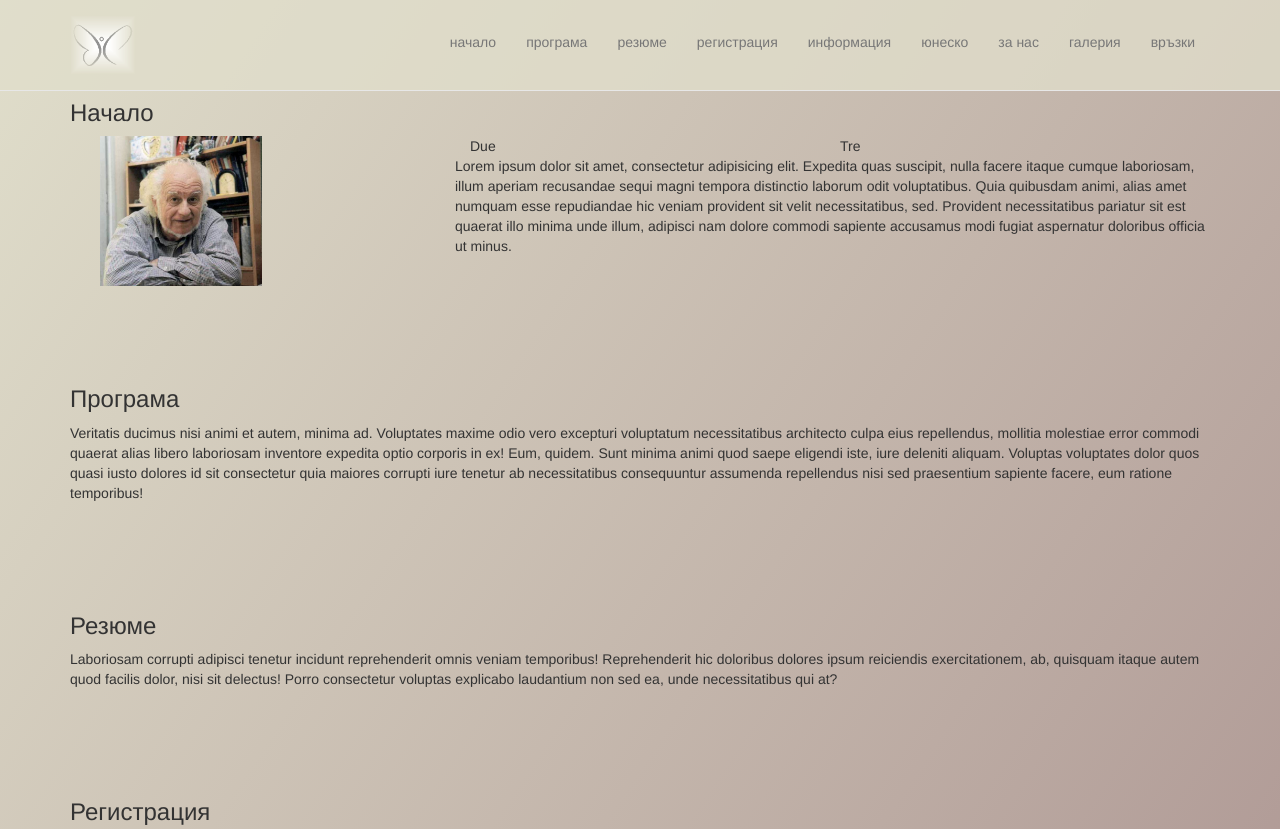
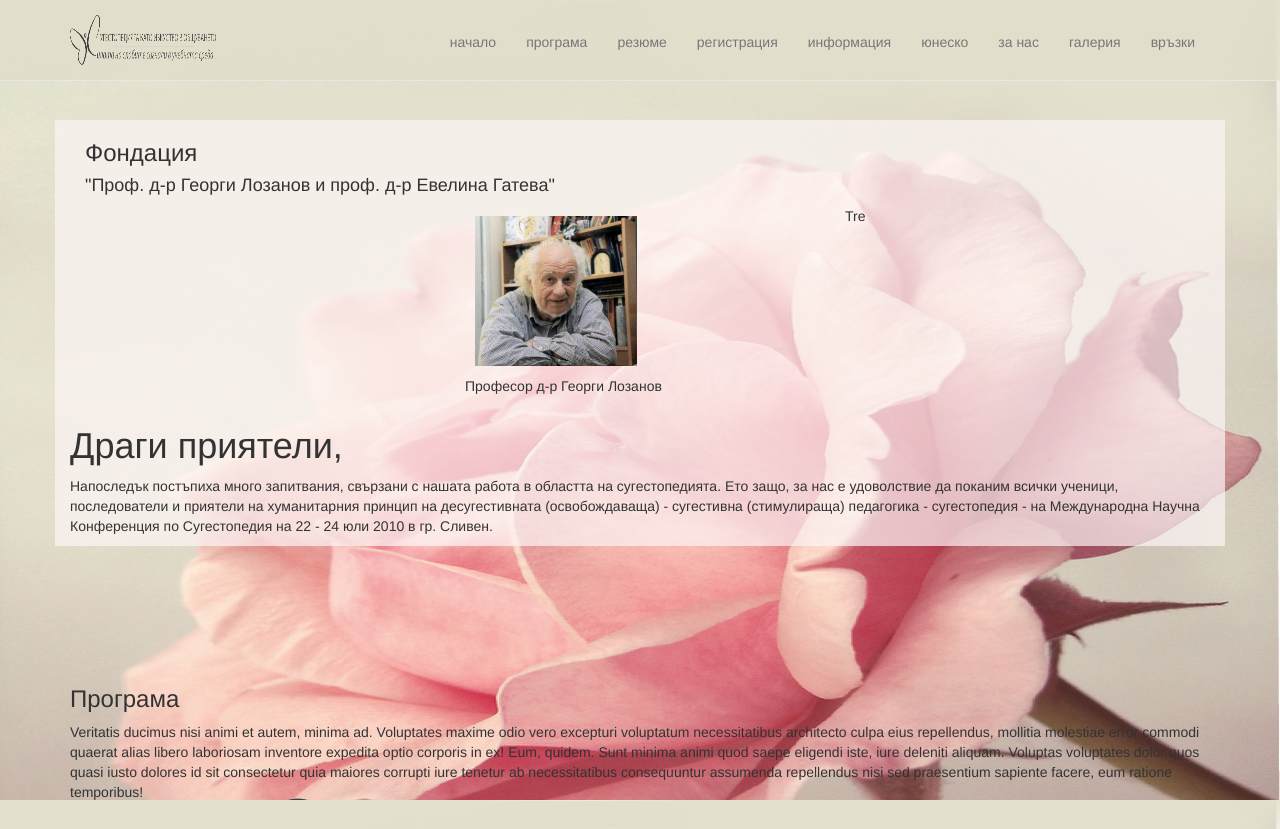
Before and after one commit to Jazastry/SugestoConf, a plain HTML site: page index.html in a window 1280 px wide. Shown: the top 829 px of the page. Drawn offline with Linux system fonts and the light colour scheme.

Commit message:
Started background improvement, some initial content.

```diff
--- a/css/style.scss
+++ b/css/style.scss
@@ -9,7 +9,7 @@ $rose-dark: #FF64A2;
 $gray-light: #EDEAEA;
 $gray-light-trans: rgba(237,234,234, 0.8);
 
-$background-top-left: #E0DECB;
+$background-top-left: #E4E0CE;
 $background-top-left-trans: rgba(224,222,203,0.8);
 $background-bottom-right: #9F8283;
 $background-bottom-right-trans: rgba(159,130,131,0.8);
@@ -17,27 +17,42 @@ $background-bottom-right-trans: rgba(159,130,131,0.8);
 
 nav.navbar {
 	background-color: $background-top-left-trans;
+	.navbar-header button {
+
+	}
 	.nav.navbar-nav {
 		padding-top: 1.5%;
 	}
 }
-
-body {
-    background: -webkit-linear-gradient(left top, $background-top-left , $background-bottom-right); /* For Safari 5.1 to 6.0 */
-    background: -o-linear-gradient(bottom right, $background-top-left, $background-bottom-right); /* For Opera 11.1 to 12.0 */
-    background: -moz-linear-gradient(bottom right, $background-top-left, $background-bottom-right); /* For Firefox 3.6 to 15 */
-    background: linear-gradient(to bottom right, $background-top-left , $background-bottom-right); /* Standard syntax (must be last) */
-    footer {
-    	height: 100px;
-    }
+html {
+	body {
+	    // background: url("../images/backgrounds/rose.png"), -webkit-linear-gradient(left top, $background-top-left , $background-bottom-right); /* For Safari 5.1 to 6.0 */
+	    // background: url("../images/backgrounds/rose.png"),      -o-linear-gradient(bottom right, $background-top-left, $background-bottom-right); /* For Opera 11.1 to 12.0 */
+	    // background: url("../images/backgrounds/rose.png"),    -moz-linear-gradient(bottom right, $background-top-left, $background-bottom-right); /* For Firefox 3.6 to 15 */
+	    // background: url("../images/backgrounds/rose.png"),         linear-gradient(to bottom right, $background-top-left , $background-bottom-right); /* Standard syntax (must be last) */
+	    background: url("../images/backgrounds/rose-top-eq.png"), $background-top-left;
+	    background-repeat: no-repeat;
+	    background-position: right bottom;
+	    background-attachment: fixed;
+	    background-size: 100%;
+	    .sect1 {
+	    	background-color: $rose-light-trans;
+	    }
+	    footer {
+	    	height: 100px;
+	    }
+	}
+}
+.info {
+	padding-top: 120px;
 }
 
-.info {
-	padding-top: 80px;
+.marg-s {
+	margin: 10px;
 }
-
 .img-s {
-	height: 60px;
+	height: 50px;
+	width: 80%;
 }
 
 .img-m {
@@ -47,3 +62,7 @@ body {
 .img-l {
 	height: 150px;
 }
+
+@media (min-width: 768px) and (max-width: 991px) {
+
+}
--- a/index.html
+++ b/index.html
@@ -15,18 +15,18 @@
 		<header>
 		<nav class="navbar navbar-default navbar-fixed-top">
 			<div class="container">
-				<div class="navbar-header">
-					<button class="navbar-toggle collapsed" aria-controls="navbar" aria-expanded="false" data-target="#navbar" data-toggle="collapse" type="button">
+				<div class="navbar-header row">
+					<button class="navbar-toggle collapsed col-sm-4" aria-controls="navbar" aria-expanded="false" data-target="#navbar" data-toggle="collapse" type="button">
 						<span class="sr-only">Toggle navigation</span>
 						<span class="icon-bar"></span>
 						<span class="icon-bar"></span>
 						<span class="icon-bar"></span>
 					</button>
-					<a class="navbar-brand" href="#sect1">
-						<img class="img-s" src="images/picks/logo.png" alt="Начало">
+					<a class="navbar-brand col-sm-8" href="#sect1">
+						<img class="img-s" src="images/picks/logo-trans-back.png" alt="Начало">
 					</a>
 				</div>
-				<div id="navbar" class="navbar-collapse collapse">
+				<div id="navbar" class="navbar-collapse collapse row">
 					<ul class="nav navbar-nav navbar-right">
 						<li>
 							<a href="#sect1">начало</a>
@@ -62,20 +62,26 @@
 		</header>
 		<main class="container-fluid">
 			<section class="row info" id="sect1">
+				<section class="container sect1">
 					<section class="container">
-					<h3>Начало</h3>
+						<h3> Фондация </h3>
+						<h4>"Проф. д-р Георги Лозанов и проф. д-р Евелина Гатева"</h4>
+					</section>
 					<section class="col-lg-12">
+						<section class="row">
 							<section class="col-lg-4">
-							<img class="img-l" src="images/picks/lozanov.jpg" alt="">
 							</section>
 							<section class="col-lg-4">
-							Due
+								<img class="img-l marg-s" src="images/picks/lozanov.jpg" alt="">
+								<p>Професор д-р Георги Лозанов</p>
 							</section>
 							<section class="col-lg-4">
 								Tre
 							</section>
 						</section>
-					<p>Lorem ipsum dolor sit amet, consectetur adipisicing elit. Expedita quas suscipit, nulla facere itaque cumque laboriosam, illum aperiam recusandae sequi magni tempora distinctio laborum odit voluptatibus. Quia quibusdam animi, alias amet numquam esse repudiandae hic veniam provident sit velit necessitatibus, sed. Provident necessitatibus pariatur sit est quaerat illo minima unde illum, adipisci nam dolore commodi sapiente accusamus modi fugiat aspernatur doloribus officia ut minus. </p>
+					</section>
+					<h1>Драги приятели,</h1>
+					<p>Напоследък постъпиха много запитвания, свързани с нашата работа в областта на сугестопедията. Ето защо, за нас е удоволствие да поканим всички ученици, последователи и приятели на хуманитарния принцип на десугестивната (освобождаваща) - сугестивна (стимулираща) педагогика - сугестопедия - на Международна Научна Конференция по Сугестопедия на 22 -  24 юли 2010 в гр. Сливен.</p>
 				</section>
 			</section>
 			<section class="row info" id="sect2">
```
Also changed, not shown: css/style.css, images/backgrounds/rose-top-eq.png (added), images/picks/logo-trans-back.png (added), lib/bootstrap/bootstrap.css, 2 other files. Lines whose indentation alone changed are shown as unchanged.
